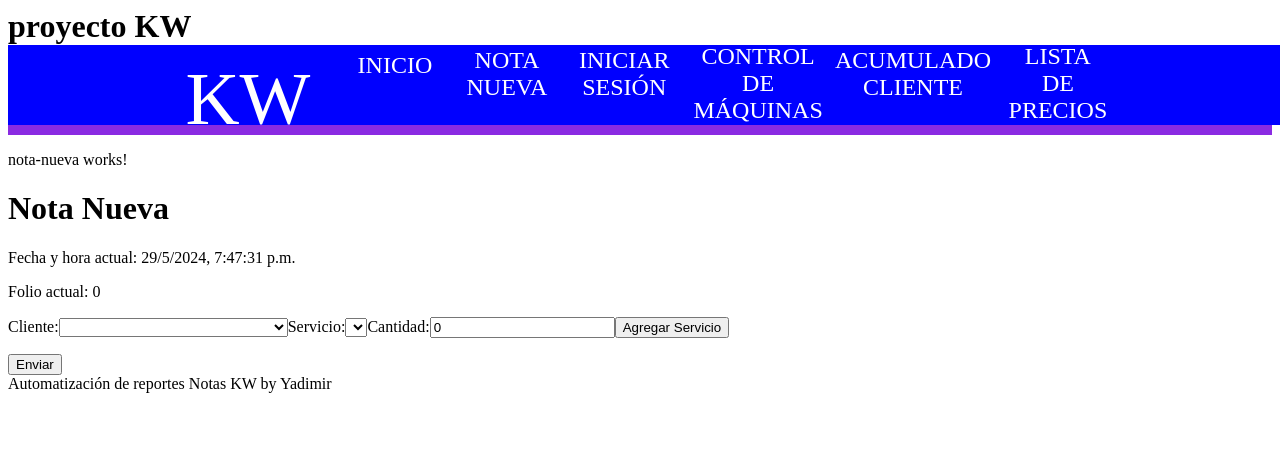
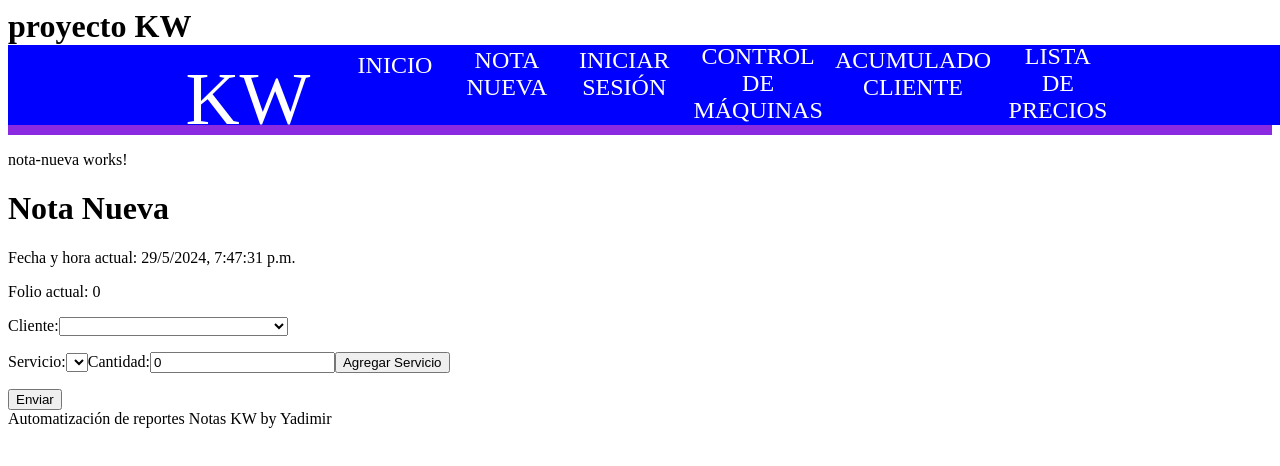
Before and after one commit to YadimirCovBel/kwPeoy02, an Angular app in the folder proyLavanderia02/: page /nota-nueva in a window 1280 px wide. Shown: the top 466 px of the page. Built offline with nearby package versions, Linux system fonts and the light colour scheme.

Commit message:
the client selector was places in a <p> to placed over the other selectors

```diff
--- a/proyLavanderia02/src/app/nota-nueva/nota-nueva.component.html
+++ b/proyLavanderia02/src/app/nota-nueva/nota-nueva.component.html
@@ -3,11 +3,11 @@
   <h1>Nota Nueva</h1>
   <p>Fecha y hora actual: {{ fechaNota }}</p> <!-- Se actualiza en tiempo real -->
   <p>Folio actual: {{ folioActual }}</p> <!-- Muestra el folio en la interfaz -->
-  <label>Cliente:</label>
+ <p> <label>Cliente:</label>
   <select [(ngModel)]="clienteSeleccionado">
     <option *ngFor="let cliente of clientes" [value]="cliente.nombre">{{cliente.nombre}}</option>
   </select>
-
+</p>
   <label>Servicio:</label>
   <select [(ngModel)]="servicioSeleccionado">
     <option *ngFor="let servicio of getServiciosClienteSeleccionado()" [value]="servicio">{{servicio}}</option>
```
